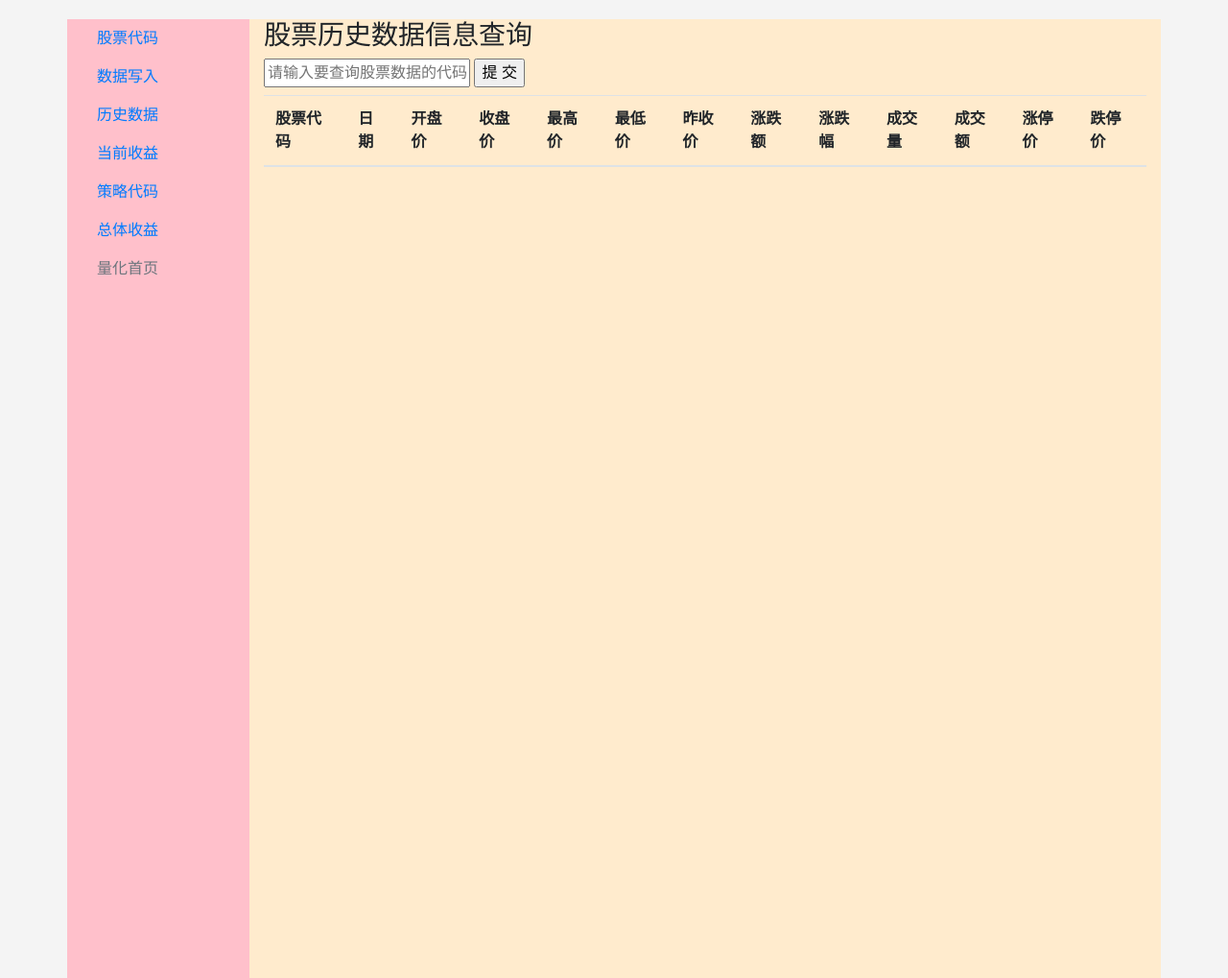
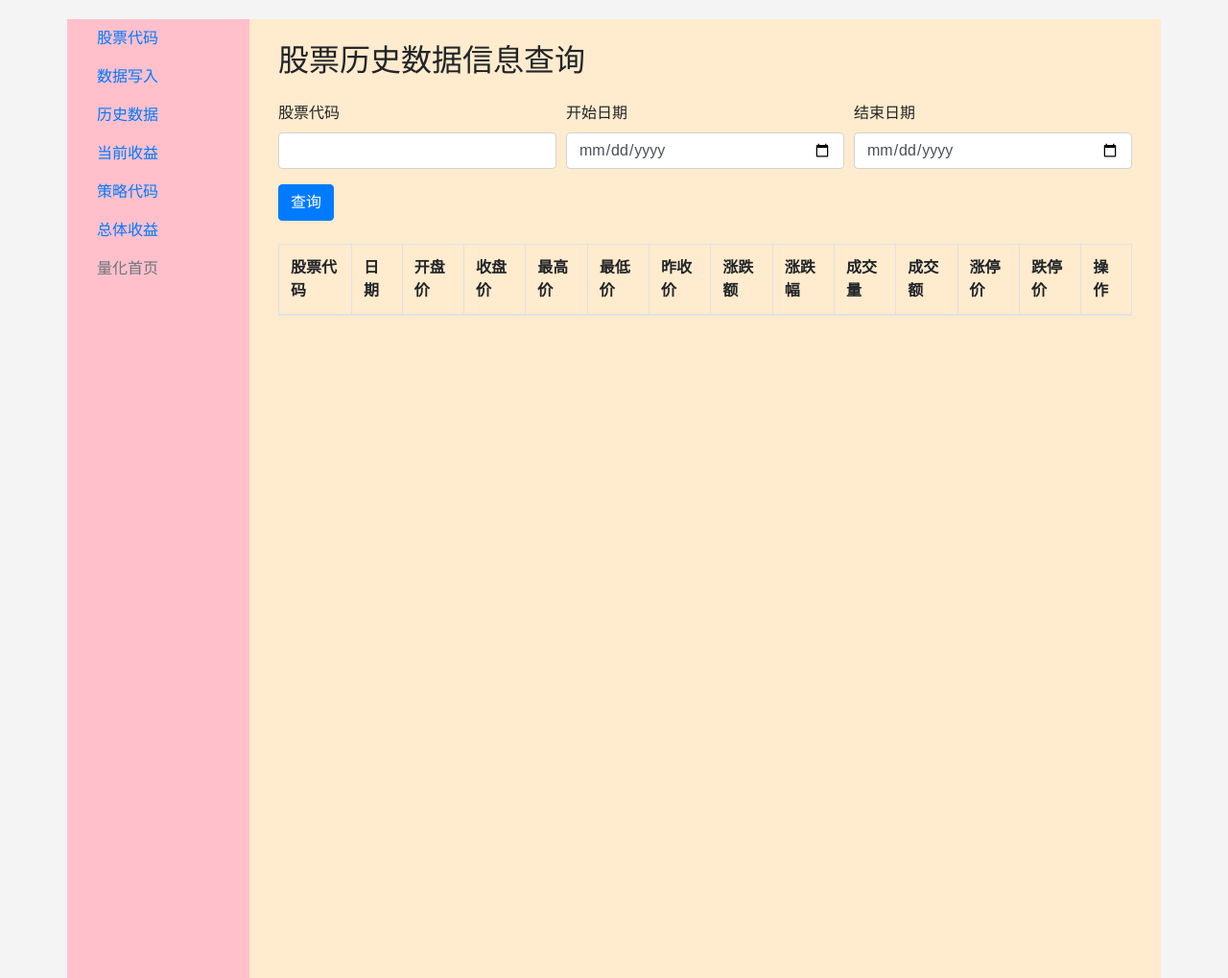
Before and after one commit to xiejunliang2021/Dj_Blog, a Django app: page /pystock/history_price_list/ in a window 1280 px wide. Shown: the part 118-1137 px from the top of the page at 96% size. Run offline with Django 4.2, Linux system fonts and the light colour scheme; lists and menus that the app fills with data are empty; some libraries are stand-ins or nearby versions.

Commit message:
修改了表historyprice和tradeisopen中关于日期字段的类型为DateField

```diff
--- a/Pystock/models.py
+++ b/Pystock/models.py
@@ -16,7 +16,7 @@ class CodeInfo(models.Model):
 
 class HistoryPrice(models.Model):
     ts_code = models.ForeignKey(to=CodeInfo, to_field='ts_code', on_delete=models.CASCADE)
-    trade_date = models.CharField(verbose_name='交易日期', max_length=32, default=timezone.now)
+    trade_date = models.DateField(verbose_name='交易日期')
     open = models.DecimalField(verbose_name='开盘价', max_digits=6, decimal_places=2, default=0.01)
     close = models.DecimalField(verbose_name='收盘价', max_digits=6, decimal_places=2, default=0.01)
     high = models.DecimalField(verbose_name='最高价', max_digits=6, decimal_places=2, default=0.01)
@@ -47,9 +47,9 @@ class TestCode(models.Model):
 
 class TradeIsOpen(models.Model):
     exchange = models.CharField(verbose_name='交易所', max_length=16, default='')
-    cal_date = models.CharField(verbose_name='日历日期', max_length=32, default='')
+    cal_date = models.DateField(verbose_name='日历日期', max_length=32, default='')
     is_open = models.CharField(verbose_name='是否交易', max_length=8, default='')
-    pretrade_date = models.CharField(verbose_name='上个交易日', max_length=32, default='')
+    pretrade_date = models.DateField(verbose_name='上个交易日', max_length=32, default='')
 
     class Meta:
         db_table = 'TradeIsOpen'
--- a/Pystock/views.py
+++ b/Pystock/views.py
@@ -137,10 +137,10 @@ def add_history_price(request):
     trade_date = request.POST.get('trade_date')
     if not trade_date:
         return HttpResponse('请提供交易日期')
-
+    print(trade_date)
     # 从数据库中获取对应的数据
-    date_is_open = TradeIsOpen.objects.filter(cal_date=pd.to_datetime(trade_date, format='%Y%m%d')).first()
-    print(date_is_open)
+    date_is_open = TradeIsOpen.objects.filter(cal_date=trade_date).first()
+    print(date_is_open.is_open)
     # 判断今天是否开盘
     if date_is_open.is_open == '0':
         return HttpResponse('今天不开盘')
--- a/templates/history_price_info.html
+++ b/templates/history_price_info.html
@@ -1,38 +1,60 @@
+
 {% extends 'pystock_index.html' %}
+{% load static %}
+
+{% block head %}
+<link rel="stylesheet" href="https://cdnjs.cloudflare.com/ajax/libs/datatables/1.10.21/css/jquery.dataTables.min.css">
+<script src="https://cdnjs.cloudflare.com/ajax/libs/jquery/3.6.0/jquery.min.js"></script>
+<script src="https://cdnjs.cloudflare.com/ajax/libs/datatables/1.10.21/js/jquery.dataTables.min.js"></script>
+{% endblock %}
 
 {% block body %}
-	    <h3>股票历史数据信息查询</h3>
-    <form method="post">
+<div class="container mt-4">
+    <h2 class="mb-4">股票历史数据信息查询</h2>
+
+    <form id="stockForm" class="mb-4" method="post">
         {% csrf_token %}
-            <label>
-                <input type="text" name="ts_code" placeholder="请输入要查询股票数据的代码">
-                <input type="submit" value="提 交">
-            </label>
+        <div class="form-row">
+            <div class="col-md-4 mb-3">
+                <label for="stockCode">股票代码</label>
+                <input type="text" class="form-control" id="stockCode" name="ts_code" required>
+            </div>
+            <div class="col-md-4 mb-3">
+                <label for="startDate">开始日期</label>
+                <input type="date" class="form-control" id="startDate">
+            </div>
+            <div class="col-md-4 mb-3">
+                <label for="endDate">结束日期</label>
+                <input type="date" class="form-control" id="endDate">
+            </div>
+        </div>
+        <button class="btn btn-primary" type="submit">查询</button>
     </form>
 
-     <table class="table">
+    <table id="stockTable" class="table table-striped table-bordered">
         <thead>
             <tr>
-        <th scope="col">股票代码</th>
-        <th scope="col">日期</th>
-        <th scope="col">开盘价</th>
-        <th scope="col">收盘价</th>
-        <th scope="col">最高价</th>
-        <th scope="col">最低价</th>
-        <th scope="col">昨收价</th>
-        <th scope="col">涨跌额</th>
-        <th scope="col">涨跌幅</th>
-        <th scope="col">成交量</th>
-        <th scope="col">成交额</th>
-        <th scope="col">涨停价</th>
-        <th scope="col">跌停价</th>
+                <th>股票代码</th>
+                <th>日期</th>
+                <th>开盘价</th>
+                <th>收盘价</th>
+                <th>最高价</th>
+                <th>最低价</th>
+                <th>昨收价</th>
+                <th>涨跌额</th>
+                <th>涨跌幅</th>
+                <th>成交量</th>
+                <th>成交额</th>
+                <th>涨停价</th>
+                <th>跌停价</th>
+                <th>操作</th>
             </tr>
         </thead>
+        <tbody>
         {% for dt in history_price_data %}
-  <tbody>
             <tr>
-      <th scope="row">{{ dt.ts_code_id }}</th>
-      <td>{{ dt.trade_date }}</td>
+                <td>{{ dt.ts_code_id }}</td>
+                <td>{{ dt.trade_date|date:"Y-m-d" }}</td>
                 <td>{{ dt.open }}</td>
                 <td>{{ dt.close }}</td>
                 <td>{{ dt.high }}</td>
@@ -45,16 +67,31 @@
                 <td>{{ dt.up_limit }}</td>
                 <td>{{ dt.down_limit }}</td>
                 <td>
-{#            <a href="/blog/del/?nid={{ dt.id }}">删除</a>#}
-            <a href="{% url 'blog:django_del' nid=dt.id %}">删除</a>
-            <a href="{% url 'blog:update_user' nid=dt.id %}">编辑</a>
+                    <a href="{% url 'blog:django_del' nid=dt.id %}" class="btn btn-sm btn-danger">删除</a>
+                    <a href="{% url 'blog:update_user' nid=dt.id %}" class="btn btn-sm btn-primary">编辑</a>
                 </td>
             </tr>
+        {% endfor %}
+        </tbody>
+    </table>
+</div>
 
-  </tbody>
+<!--<script>-->
+<!--$(document).ready(function() {-->
+<!--    $('#stockTable').DataTable({-->
+<!--        "pageLength": 25,-->
+<!--        "order": [[ 1, "desc" ]],-->
+<!--        "language": {-->
+<!--            "url": "//cdn.datatables.net/plug-ins/1.10.21/i18n/Chinese.json"-->
+<!--        }-->
+<!--    });-->
 
-
-    {% endfor %}
-
-</table>
+<!--    $('#stockForm').submit(function(e) {-->
+<!--        e.preventDefault();-->
+<!--        // Here you would typically make an AJAX call to fetch data-->
+<!--        // based on the form inputs and update the table-->
+<!--        alert('查询功能将在后端实现');-->
+<!--    });-->
+<!--});-->
+<!--</script>-->
 {% endblock %}
```
Also changed, not shown: templates/add_history_price.html (+9 -4 lines), templates/history_price_info_01.html (added, +61 -0 lines), Pystock/migrations/0006_alter_historyprice_trade_date.py (added), Pystock/migrations/0007_alter_tradeisopen_cal_date_and_more.py (added). Lines whose indentation alone changed are shown as unchanged.
